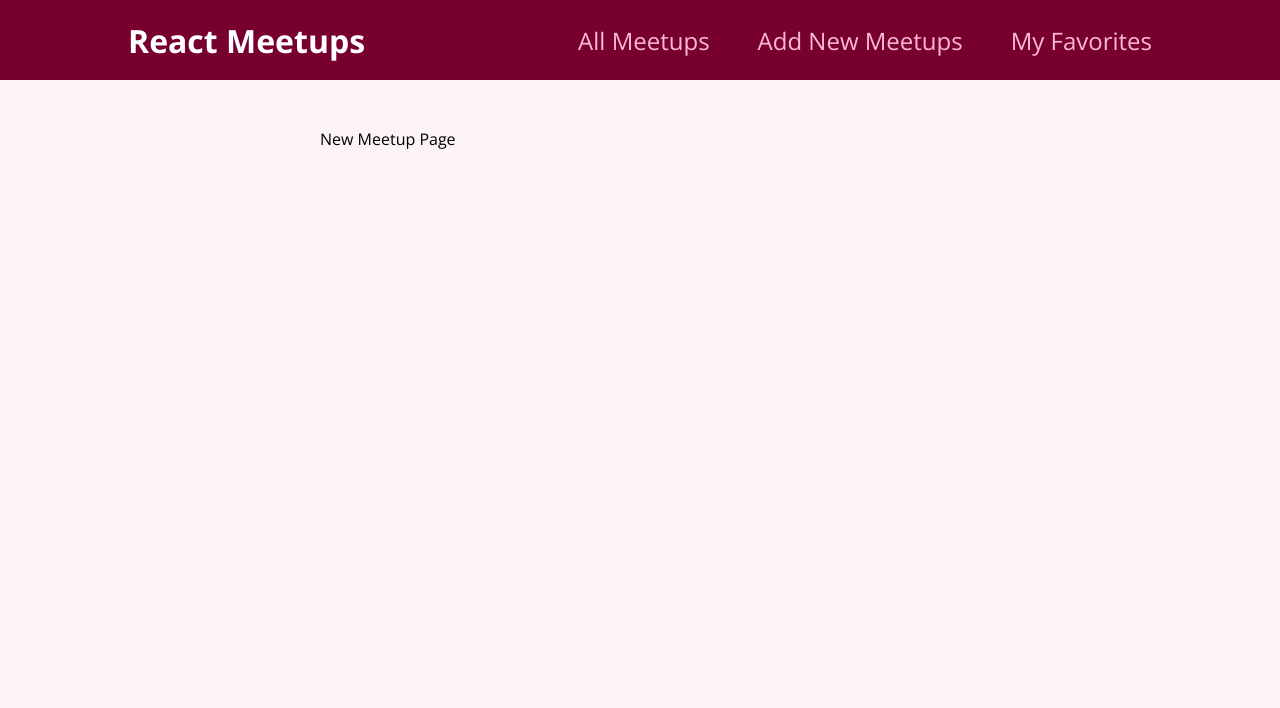
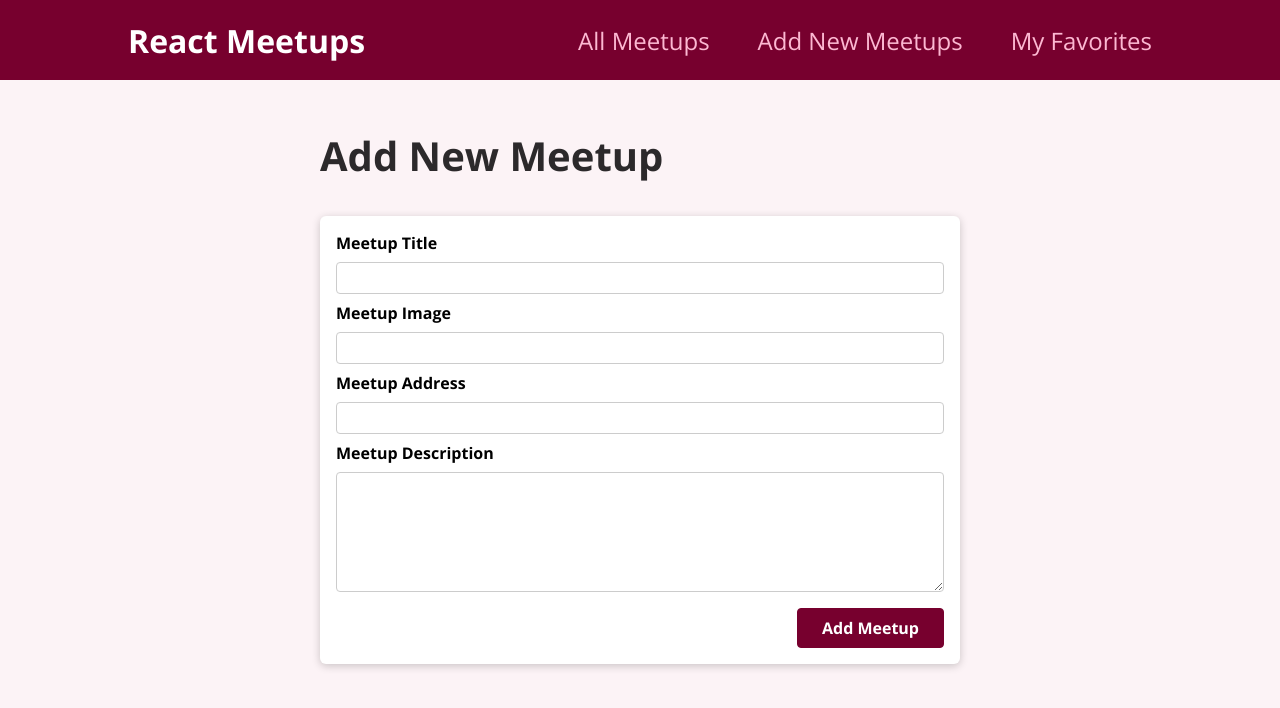
Before and after one commit to jholmes16/meet-up-react, a React (Create React App) app: page /new-meetup in a window 1280 px wide. Shown: the top 708 px of the page. Built offline with nearby package versions, Linux system fonts and the light colour scheme.

Commit message:
Create Add Meetup form

```diff
--- /dev/null
+++ b/src/components/layout/meetups/NewMeetupForm.js
@@ -0,0 +1,32 @@
+import classes from "./NewMeetupForm.module.css";
+import Card from "../../ui/Card";
+
+function NewMeetupForm() {
+  return (
+    <Card>
+      <form className={classes.form}>
+        <div className={classes.control}>
+          <label htmlFor="title">Meetup Title</label>
+          <input type="text" required id="title" />
+        </div>
+        <div className={classes.control}>
+          <label htmlFor="image">Meetup Image</label>
+          <input type="url" required id="image" />
+        </div>
+        <div className={classes.control}>
+          <label htmlFor="addrerss">Meetup Address</label>
+          <input type="text" required id="addrerss" />
+        </div>
+        <div className={classes.control}>
+          <label htmlFor="description">Meetup Description</label>
+          <textarea id="description" required rows="5"></textarea>
+        </div>
+        <div className={classes.actions}>
+          <button>Add Meetup</button>
+        </div>
+      </form>
+    </Card>
+  );
+}
+
+export default NewMeetupForm;
--- /dev/null
+++ b/src/components/layout/meetups/NewMeetupForm.module.css
@@ -0,0 +1,45 @@
+.form {
+  padding: 1rem;
+}
+
+.control {
+  margin-bottom: 0.5rem;
+}
+
+.control label {
+  display: block;
+  font-weight: bold;
+  margin-bottom: 0.5rem;
+}
+
+.control input,
+.control textarea {
+  display: block;
+  font: inherit;
+  border-radius: 4px;
+  border: 1px solid #ccc;
+  padding: 0.25rem;
+  width: 100%;
+}
+
+.actions {
+  margin-top: 1rem;
+  text-align: right;
+}
+
+.actions button {
+  font: inherit;
+  cursor: pointer;
+  background-color: #77002e;
+  color: white;
+  padding: 0.5rem 1.5rem;
+  border: 1px solid #77002e;
+  border-radius: 4px;
+  font-weight: bold;
+}
+
+.actions button:hover,
+.actions button:active {
+  background-color: #a50e48;
+  border-color: #a50e48;
+}
--- a/src/pages/NewMeetup.js
+++ b/src/pages/NewMeetup.js
@@ -1,5 +1,12 @@
+import NewMeetupForm from "../components/layout/meetups/NewMeetupForm";
+
 function NewMeetupPage() {
-  return <div>New Meetup Page</div>;
+  return (
+    <section>
+      <h1>Add New Meetup</h1>
+      <NewMeetupForm />
+    </section>
+  );
 }
 
 export default NewMeetupPage;
```
